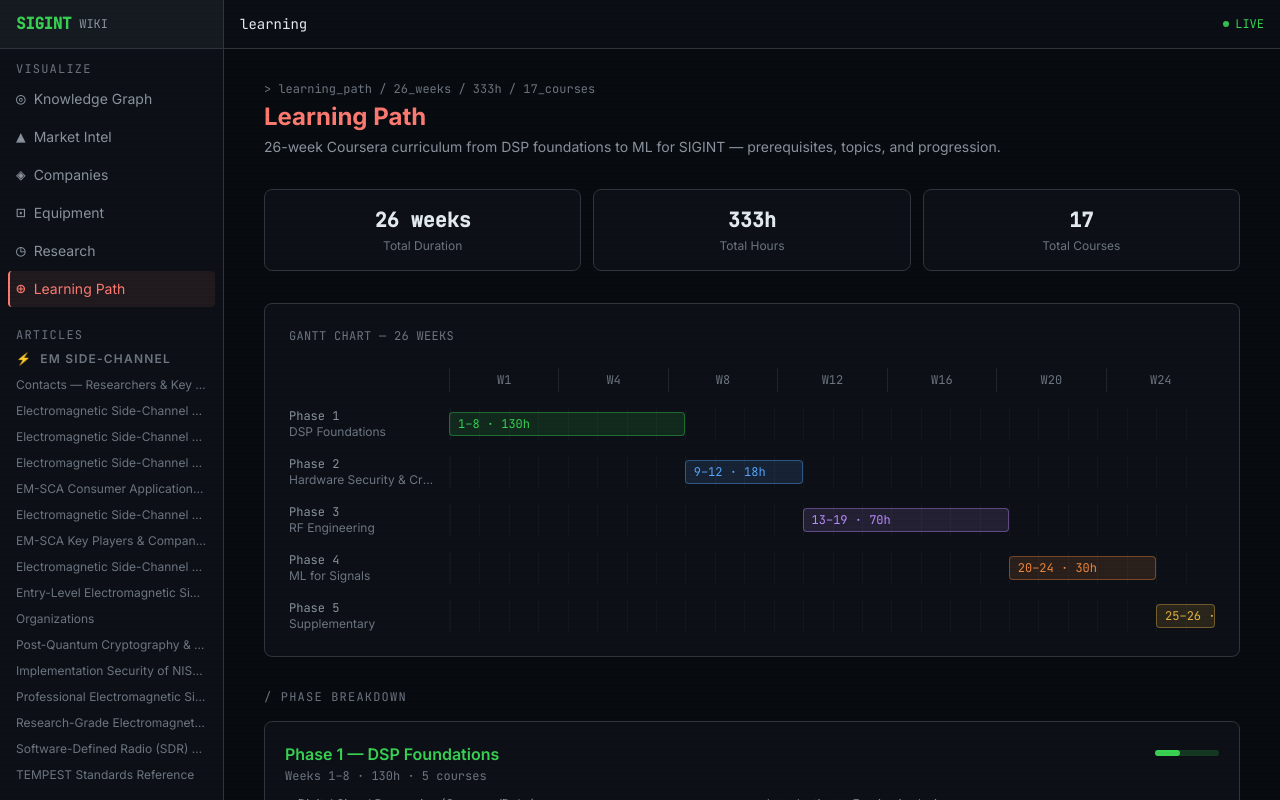
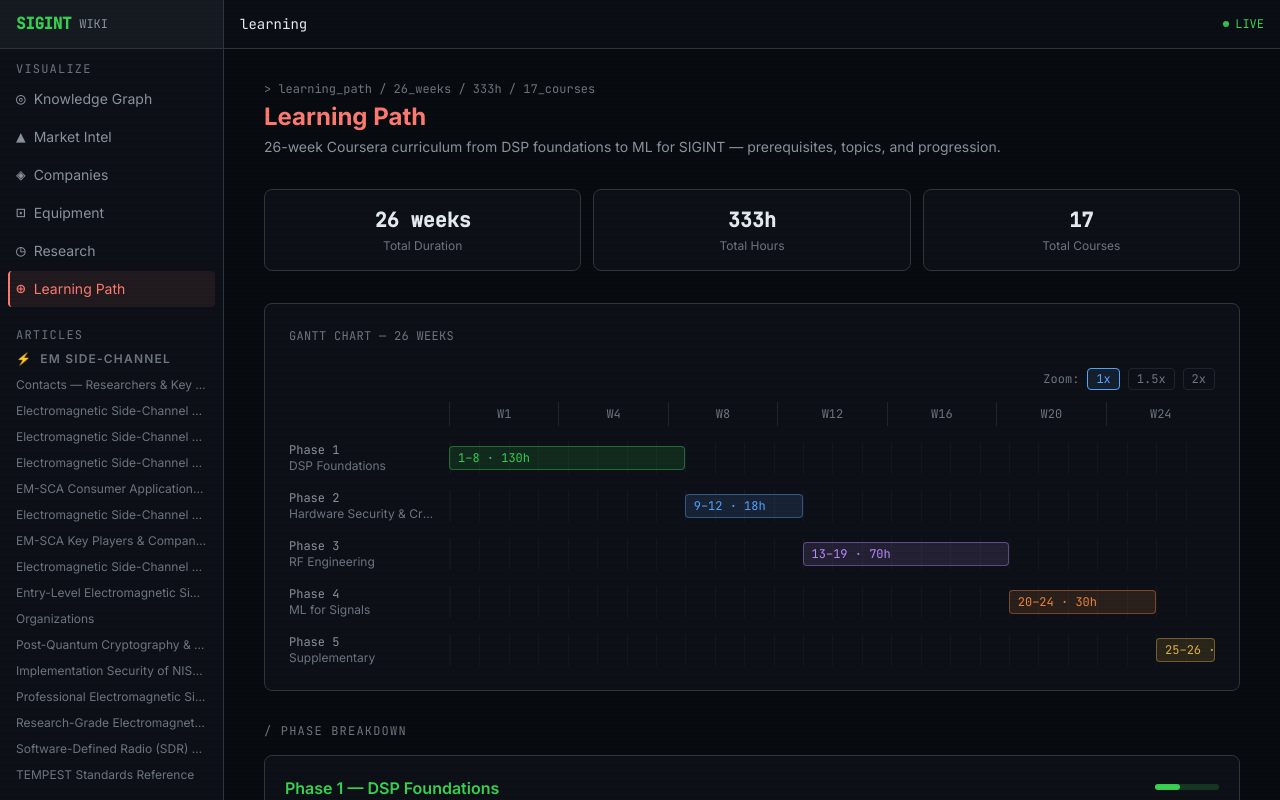
Before and after one commit to malindralk/sigint, a Next.js app: page /learning in a window 1280 px wide. Shown: the top 800 px of the page. Built offline with nearby package versions, Linux system fonts and the light colour scheme.

Commit message:
feat: add zoom controls to learning page Gantt chart
- 1x / 1.5x / 2x zoom toggle buttons (desktop only)
- Scales chart via CSS transform with top-left origin
- Horizontal scroll for overflow at higher zoom levels

```diff
--- a/app/learning/GanttChart.tsx
+++ b/app/learning/GanttChart.tsx
@@ -1,8 +1,19 @@
 'use client';
 
+import { useState } from 'react';
 import { LEARNING_PHASES } from '@/lib/viz-data';
 
-function GanttBar({ phase, startPct, widthPct }: { phase: { phase: number; title: string; weeks: string; hours: number; color: string }; startPct: number; widthPct: number }) {
+const ZOOM_LEVELS = [1, 1.5, 2] as const;
+
+function GanttBar({
+  phase,
+  startPct,
+  widthPct,
+}: {
+  phase: { phase: number; title: string; weeks: string; hours: number; color: string };
+  startPct: number;
+  widthPct: number;
+}) {
   return (
     <div className="flex items-center gap-0">
       <div className="w-40 shrink-0 pr-4">
@@ -35,10 +46,37 @@ function GanttBar({ phase, startPct, widthPct }: { phase: { phase: number; title
 }
 
 export default function GanttChart() {
+  const [zoomIdx, setZoomIdx] = useState(0);
+  const zoom = ZOOM_LEVELS[zoomIdx];
+
+  const cycleZoom = () => setZoomIdx((i) => (i + 1) % ZOOM_LEVELS.length);
+
   return (
-    <div className="space-y-4">
+    <div>
+      {/* Zoom controls — desktop only */}
+      <div className="hidden md:flex items-center justify-end mb-3 gap-2">
+        <span className="text-xs text-text-muted font-mono">Zoom:</span>
+        {ZOOM_LEVELS.map((z, i) => (
+          <button
+            key={z}
+            onClick={cycleZoom}
+            className={`text-xs px-2 py-0.5 rounded border font-mono transition-colors ${
+              zoomIdx === i
+                ? 'border-accent-cyan text-accent-cyan bg-accent-cyan/10'
+                : 'border-border-muted text-text-muted hover:text-text-secondary'
+            }`}
+          >
+            {z}x
+          </button>
+        ))}
+      </div>
+
+      <div
+        className="space-y-4 overflow-x-auto"
+        style={{ transform: `scale(${zoom})`, transformOrigin: 'top left', minWidth: `${100 * zoom}%` }}
+      >
         {/* Week ruler */}
-      <div className="flex items-center gap-0">
+        <div className="flex items-center gap-0" style={{ minWidth: '600px' }}>
           <div className="w-40 shrink-0" />
           <div className="flex-1 flex">
             {Array.from({ length: 26 }, (_, i) => (
@@ -68,5 +106,6 @@ export default function GanttChart() {
           );
         })}
       </div>
+    </div>
   );
 }
```
Lines whose indentation alone changed are shown as unchanged.
